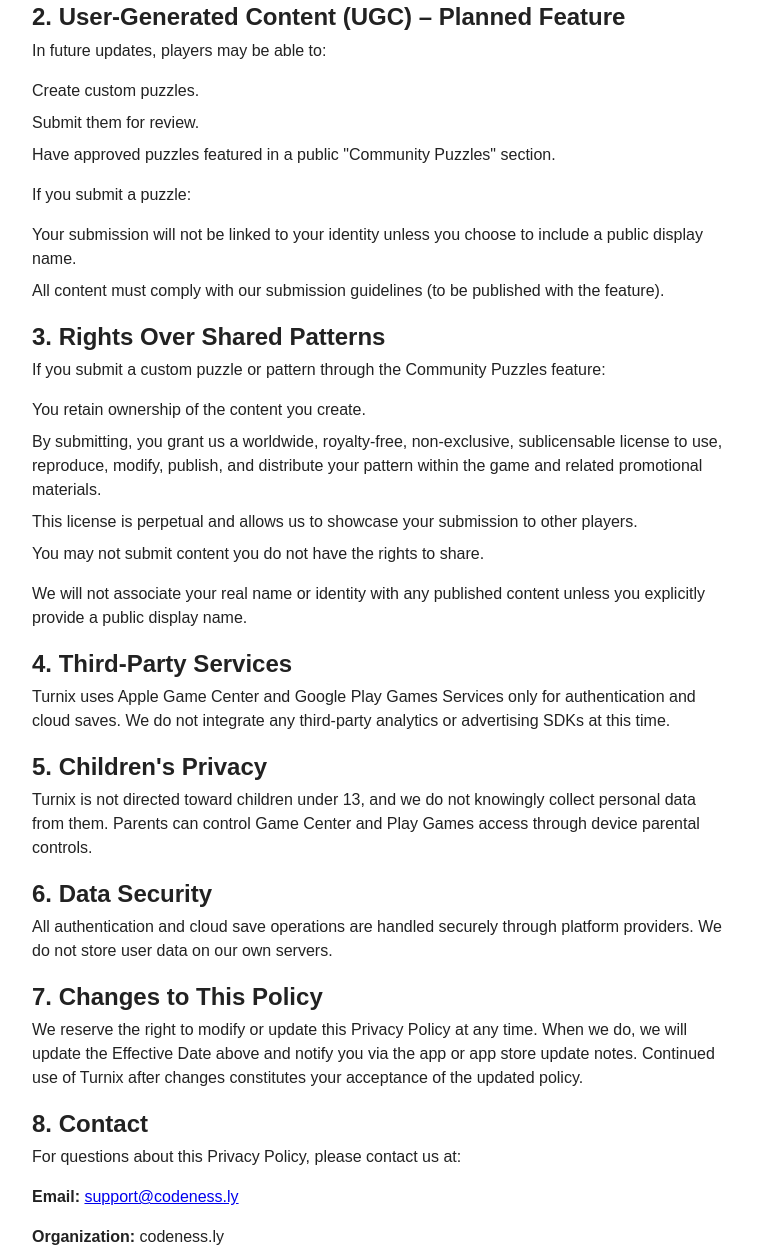
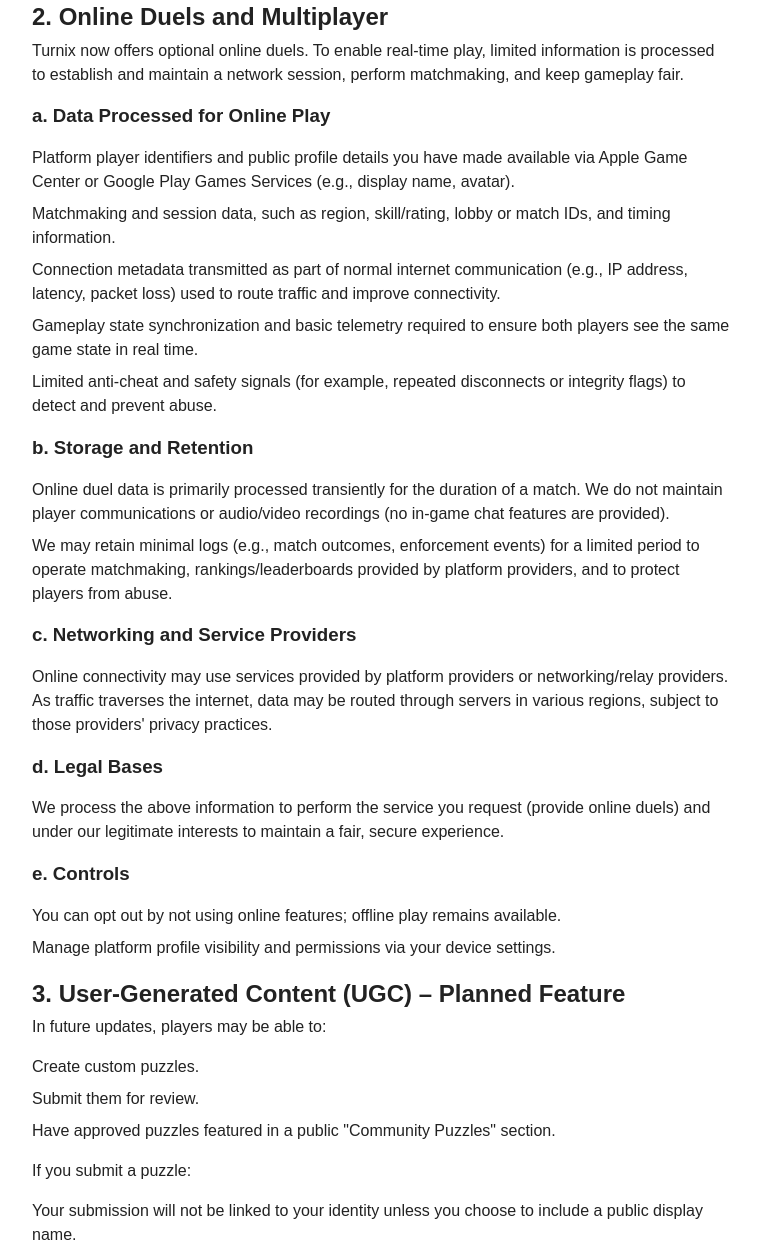
Before and after one commit to Milad-Akarie/turnix-host, a plain HTML site: page privacy-policy.html in a window 1280 px wide. Shown: the part 723-1975 px from the top of the page, without its empty margins (258-1018 px from the left). Drawn offline with Linux system fonts and the light colour scheme.

Commit message:
Adds online multiplayer provisions to policies
Introduces detailed privacy and usage terms for new online duels/multiplayer features, clarifying processed data, player conduct expectations, and service limitations. Updates effective dates and reorganizes sections for clarity.

```diff
--- a/privacy-policy.html
+++ b/privacy-policy.html
@@ -39,7 +39,7 @@
   <body>
     <div class="container">
       <h1>Privacy Policy for Turnix</h1>
-      <p><em>Effective Date: 23 July 2025</em></p>
+      <p><em>Effective Date: 11 August 2025</em></p>
       <p>Thank you for playing Turnix — a pattern-matching puzzle game.</p>
       <p>
         This Privacy Policy describes how Turnix ("we", "our", or "us")
@@ -74,7 +74,76 @@
       </ul>
       <p>You can manage your permissions through your device settings.</p>
 
-      <h2>2. User-Generated Content (UGC) – Planned Feature</h2>
+      <h2>2. Online Duels and Multiplayer</h2>
+      <p>
+        Turnix now offers optional online duels. To enable real-time play,
+        limited information is processed to establish and maintain a network
+        session, perform matchmaking, and keep gameplay fair.
+      </p>
+      <h3>a. Data Processed for Online Play</h3>
+      <ul>
+        <li>
+          Platform player identifiers and public profile details you have made
+          available via Apple Game Center or Google Play Games Services (e.g.,
+          display name, avatar).
+        </li>
+        <li>
+          Matchmaking and session data, such as region, skill/rating, lobby or
+          match IDs, and timing information.
+        </li>
+        <li>
+          Connection metadata transmitted as part of normal internet
+          communication (e.g., IP address, latency, packet loss) used to route
+          traffic and improve connectivity.
+        </li>
+        <li>
+          Gameplay state synchronization and basic telemetry required to ensure
+          both players see the same game state in real time.
+        </li>
+        <li>
+          Limited anti-cheat and safety signals (for example, repeated
+          disconnects or integrity flags) to detect and prevent abuse.
+        </li>
+      </ul>
+      <h3>b. Storage and Retention</h3>
+      <ul>
+        <li>
+          Online duel data is primarily processed transiently for the duration
+          of a match. We do not maintain player communications or audio/video
+          recordings (no in-game chat features are provided).
+        </li>
+        <li>
+          We may retain minimal logs (e.g., match outcomes, enforcement events)
+          for a limited period to operate matchmaking, rankings/leaderboards
+          provided by platform providers, and to protect players from abuse.
+        </li>
+      </ul>
+      <h3>c. Networking and Service Providers</h3>
+      <p>
+        Online connectivity may use services provided by platform providers or
+        networking/relay providers. As traffic traverses the internet, data may
+        be routed through servers in various regions, subject to those
+        providers' privacy practices.
+      </p>
+      <h3>d. Legal Bases</h3>
+      <p>
+        We process the above information to perform the service you request
+        (provide online duels) and under our legitimate interests to maintain a
+        fair, secure experience.
+      </p>
+      <h3>e. Controls</h3>
+      <ul>
+        <li>
+          You can opt out by not using online features; offline play remains
+          available.
+        </li>
+        <li>
+          Manage platform profile visibility and permissions via your device
+          settings.
+        </li>
+      </ul>
+
+      <h2>3. User-Generated Content (UGC) – Planned Feature</h2>
       <p>In future updates, players may be able to:</p>
       <ul>
         <li>Create custom puzzles.</li>
@@ -96,7 +165,7 @@
         </li>
       </ul>
 
-      <h2>3. Rights Over Shared Patterns</h2>
+      <h2>4. Rights Over Shared Patterns</h2>
       <p>
         If you submit a custom puzzle or pattern through the Community Puzzles
         feature:
@@ -120,28 +189,32 @@
         content unless you explicitly provide a public display name.
       </p>
 
-      <h2>4. Third-Party Services</h2>
+      <h2>5. Third-Party Services</h2>
       <p>
-        Turnix uses Apple Game Center and Google Play Games Services only for
-        authentication and cloud saves. We do not integrate any third-party
-        analytics or advertising SDKs at this time.
+        Turnix uses Apple Game Center and Google Play Games Services for
+        authentication, cloud saves, and identity in multiplayer contexts. We
+        may also rely on networking or relay services to facilitate online
+        connectivity. We do not integrate third-party analytics or advertising
+        SDKs at this time.
       </p>
 
-      <h2>5. Children's Privacy</h2>
+      <h2>6. Children's Privacy</h2>
       <p>
         Turnix is not directed toward children under 13, and we do not knowingly
         collect personal data from them. Parents can control Game Center and
         Play Games access through device parental controls.
       </p>
 
-      <h2>6. Data Security</h2>
+      <h2>7. Data Security</h2>
       <p>
         All authentication and cloud save operations are handled securely
-        through platform providers. We do not store user data on our own
+        through platform providers. For online duels, gameplay data is
+        transmitted over secure channels and processed as needed to maintain a
+        match. We do not operate persistent player profile databases on our own
         servers.
       </p>
 
-      <h2>7. Changes to This Policy</h2>
+      <h2>8. Changes to This Policy</h2>
       <p>
         We reserve the right to modify or update this Privacy Policy at any
         time. When we do, we will update the Effective Date above and notify you
@@ -149,7 +222,7 @@
         changes constitutes your acceptance of the updated policy.
       </p>
 
-      <h2>8. Contact</h2>
+      <h2>9. Contact</h2>
       <p>For questions about this Privacy Policy, please contact us at:</p>
       <p>
         <strong>Email:</strong>
```
Also changed, not shown: terms-and-conditions.html (+48 -9 lines).
